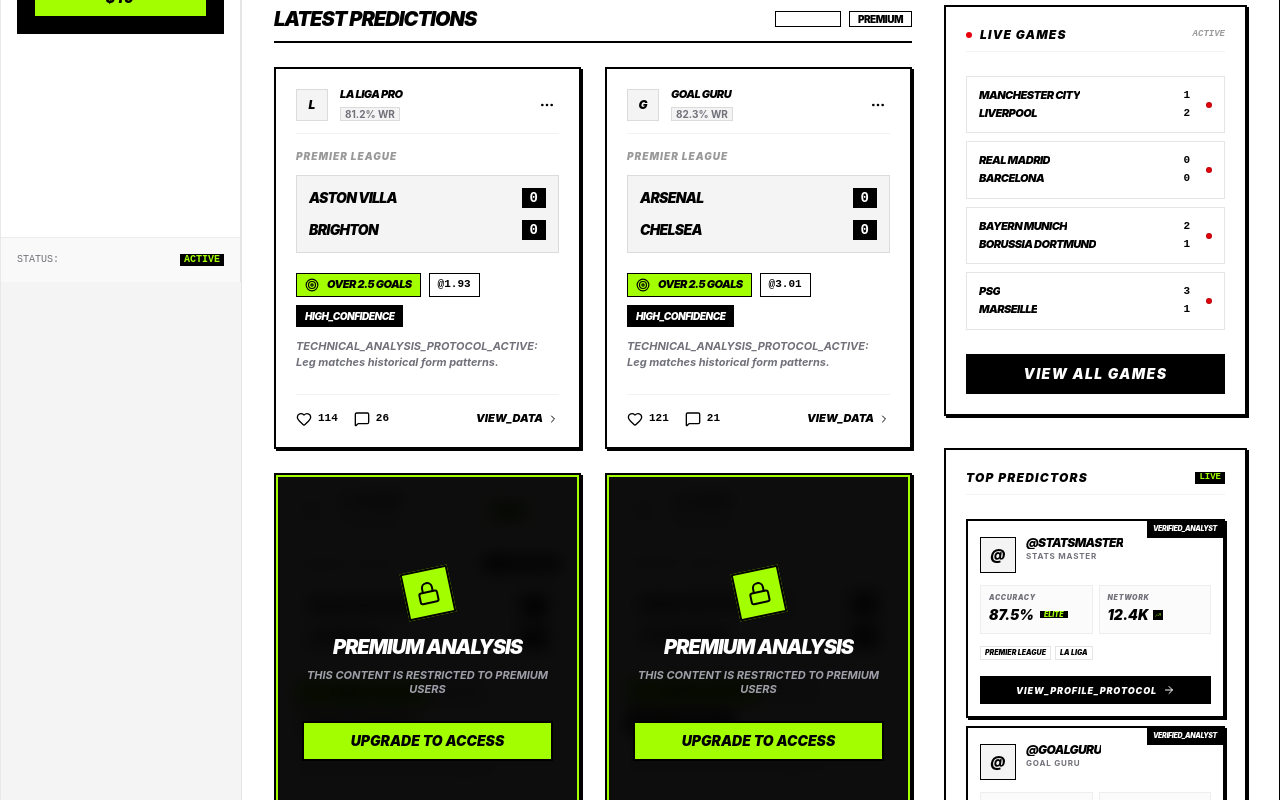
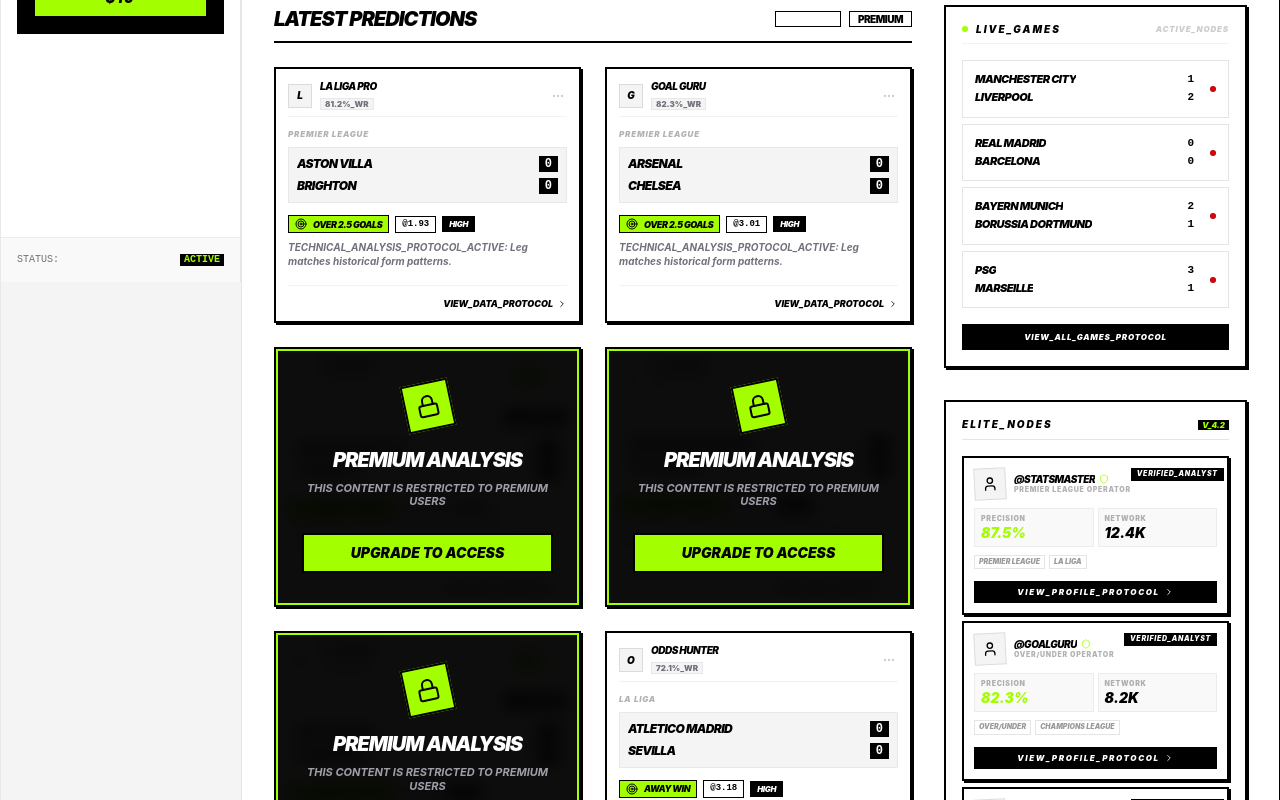
Before and after one commit to tomiwa-a/repeek, a React (Vite) app: page / in a window 1280 px wide. Shown: the part 520-1320 px from the top of the page. Built offline with nearby package versions, Linux system fonts and the light colour scheme.

Commit message:
mini fixes

```diff
--- a/src/components/LiveGames.tsx
+++ b/src/components/LiveGames.tsx
@@ -11,31 +11,31 @@
   }))
 
   return (
-    <div className="bg-white border-2 border-obsidian p-5 shadow-sm">
-      <div className="flex items-center justify-between mb-6 pb-2 border-b border-obsidian/5">
+    <div className="bg-white border-2 border-obsidian p-4 shadow-sm font-sans antialiased">
+      <div className="flex items-center justify-between mb-4 pb-2 border-b border-obsidian/5">
         <div className="flex items-center gap-2">
-          <div className="w-1.5 h-1.5 rounded-full bg-red-600 animate-pulse"></div>
-          <h2 className="text-xs font-black tracking-widest uppercase italic text-obsidian">LIVE GAMES</h2>
+          <div className="w-1.5 h-1.5 rounded-full bg-accent animate-pulse"></div>
+          <h2 className="text-[10px] font-black tracking-[0.2em] uppercase italic text-obsidian">LIVE_GAMES</h2>
         </div>
-        <span className="text-[9px] font-mono font-black text-obsidian/40 italic">ACTIVE</span>
+        <span className="text-[8px] font-black text-obsidian/20 italic tracking-widest">ACTIVE_NODES</span>
       </div>
 
-      <div className="space-y-2">
+      <div className="space-y-1.5">
         {liveGames.length > 0 ? (
           liveGames.map((game) => (
             <GameCard key={game.id} game={game} compact={true} />
           ))
         ) : (
-          <div className="py-8 text-center border-2 border-dashed border-obsidian/5">
-            <p className="text-[10px] font-black italic text-obsidian/20 uppercase tracking-tighter">
-              NO ACTIVE GAMES
+          <div className="py-6 text-center border-2 border-dashed border-obsidian/5">
+            <p className="text-[8px] font-black italic text-obsidian/20 uppercase tracking-tighter">
+              NO_ACTIVE_SESSION
             </p>
           </div>
         )}
       </div>
 
-      <button className="w-full mt-6 btn-elite py-2 text-[10px] tracking-widest">
-        VIEW ALL GAMES
+      <button className="w-full mt-4 bg-obsidian text-white py-2 text-[8px] font-black uppercase italic tracking-widest hover:bg-accent hover:text-obsidian transition-all">
+        VIEW_ALL_GAMES_PROTOCOL
       </button>
     </div>
   )
--- a/src/components/PredictionCard.tsx
+++ b/src/components/PredictionCard.tsx
@@ -1,69 +1,71 @@
-import { MoreHorizontal, Heart, MessageSquare, ChevronRight, Lock, Target } from 'lucide-react'
+import { MoreHorizontal, ChevronRight, Lock, Target } from 'lucide-react'
 import type { PredictionEquivalent } from '../data/mockSlips'
+import { useUI } from '../context/UIContext'
 
 interface PredictionCardProps {
   prediction: PredictionEquivalent
 }
 
 export default function PredictionCard({ prediction: p }: PredictionCardProps) {
+  const { openSlipDetail } = useUI()
   const {
     game, predictor, pickLabel, odds, confidence, analysis,
-    likes, comments, isPremium, status = 'pending'
+    isPremium, status = 'pending'
   } = p
 
   const { homeTeam, awayTeam, homeScore = 0, awayScore = 0, league, isLive } = game
   const { displayName: predictorName, winRate } = predictor
 
   return (
-    <div className="bg-white border-2 border-obsidian p-5 shadow-sm hover:-translate-x-1 hover:-translate-y-1 hover:shadow-md transition-all group relative">
+    <div className="bg-white border-2 border-obsidian p-3 shadow-sm hover-glitch scanline-card transition-all group relative overflow-hidden flex flex-col h-full font-sans antialiased">
       {/* Header Info */}
-      <div className="flex items-center justify-between mb-4 pb-3 border-b border-obsidian/5">
-        <div className="flex items-center gap-3">
-          <div className="w-8 h-8 bg-workspace border border-obsidian/10 flex items-center justify-center font-black text-xs italic">
+      <div className="flex items-center justify-between mb-3 pb-1.5 border-b border-obsidian/5">
+        <div className="flex items-center gap-2">
+          <div className="w-6 h-6 bg-workspace border border-obsidian/10 flex items-center justify-center font-black text-[10px] italic">
             {predictorName.charAt(0).toUpperCase()}
           </div>
           <div>
-            <h3 className="text-[11px] font-black text-obsidian uppercase italic leading-none mb-1">
+            <h3 className="text-[10px] font-black text-obsidian uppercase italic leading-none mb-0.5">
               {predictorName}
             </h3>
-            <span className="text-[10px] font-bold text-text-muted border border-obsidian/10 px-1 bg-workspace">
-              {winRate}% WR
+            <span className="text-[8px] font-black text-text-muted px-1 bg-workspace border border-obsidian/5">
+              {winRate}%_WR
             </span>
           </div>
         </div>
-        <div className="flex items-center gap-2">
-          {status === 'won' && <span className="win-badge italic">WIN</span>}
-          {status === 'lost' && <span className="loss-badge italic">LOSS</span>}
-          <button className="p-1 hover:bg-workspace transition-colors text-obsidian">
-            <MoreHorizontal className="w-4 h-4" />
+        <div className="flex items-center gap-1.5">
+          {status === 'won' && <span className="text-[8px] font-black bg-accent text-obsidian px-1.5 py-0.5 italic">WIN</span>}
+          {status === 'lost' && <span className="text-[8px] font-black bg-obsidian text-white px-1.5 py-0.5 italic">LOSS</span>}
+          <button className="p-0.5 hover:bg-workspace transition-colors text-obsidian/20 hover:text-obsidian">
+            <MoreHorizontal className="w-3.5 h-3.5" />
           </button>
         </div>
       </div>
 
       {/* Game Content */}
-      <div className="mb-5">
-        <div className="flex items-center justify-between mb-3">
-          <span className="text-[10px] font-black text-obsidian/40 tracking-widest uppercase italic">
+      <div className="mb-3">
+        <div className="flex items-center justify-between mb-2">
+          <span className="text-[8px] font-black text-obsidian/30 tracking-widest uppercase italic">
             {league}
           </span>
           {isLive && (
-            <div className="flex items-center gap-1.5 bg-obsidian px-2 py-0.5">
-              <div className="w-1.5 h-1.5 rounded-full bg-red-500 animate-pulse"></div>
-              <span className="text-[9px] font-black text-white italic">LIVE_FEED</span>
+            <div className="flex items-center gap-1 bg-obsidian px-1.5 py-0.5">
+              <div className="w-1 h-1 rounded-full bg-accent animate-pulse"></div>
+              <span className="text-[8px] font-black text-white italic">LIVE_FEED</span>
             </div>
           )}
         </div>
 
-        <div className="bg-workspace border border-obsidian/10 p-3 flex flex-col gap-3 font-black">
+        <div className="bg-workspace border border-obsidian/5 p-2 flex flex-col gap-1.5 font-black">
           <div className="flex items-center justify-between">
-            <span className="text-sm italic uppercase tracking-tighter text-obsidian">{homeTeam}</span>
-            <span className="font-mono text-sm bg-obsidian text-white px-2">
+            <span className="text-xs italic uppercase tracking-tighter text-obsidian truncate pr-4">{homeTeam}</span>
+            <span className="font-mono text-xs bg-obsidian text-white px-1.5">
               {isLive ? homeScore : '0'}
             </span>
           </div>
           <div className="flex items-center justify-between">
-            <span className="text-sm italic uppercase tracking-tighter text-obsidian">{awayTeam}</span>
-            <span className="font-mono text-sm bg-obsidian text-white px-2">
+            <span className="text-xs italic uppercase tracking-tighter text-obsidian truncate pr-4">{awayTeam}</span>
+            <span className="font-mono text-xs bg-obsidian text-white px-1.5">
               {isLive ? awayScore : '0'}
             </span>
           </div>
@@ -71,42 +73,35 @@
       </div>
 
       {/* Prediction Details */}
-      <div className="space-y-3 mb-6">
-        <div className="flex flex-wrap items-center gap-2">
-          <div className="bg-accent border border-obsidian px-2 py-1 flex items-center gap-2">
-            <Target className="w-3.5 h-3.5 text-obsidian" />
-            <span className="text-[11px] font-black uppercase italic tracking-tighter text-obsidian">
+      <div className="space-y-2 mb-4 flex-1">
+        <div className="flex flex-wrap items-center gap-1.5">
+          <div className="bg-accent border border-obsidian px-1.5 py-0.5 flex items-center gap-1.5">
+            <Target className="w-3 h-3 text-obsidian" />
+            <span className="text-[9px] font-black uppercase italic tracking-tighter text-obsidian">
               {pickLabel}
             </span>
           </div>
-          <div className="bg-white border border-obsidian px-2 py-1 flex items-center gap-2">
-            <span className="text-[11px] font-black font-mono text-obsidian">@{odds.toFixed(2)}</span>
+          <div className="bg-white border border-obsidian px-1.5 py-0.5 text-[9px] font-black font-mono text-obsidian">
+            @{odds.toFixed(2)}
           </div>
-          <div className={`px-2 py-1 border border-obsidian text-[10px] font-black uppercase italic tracking-tighter ${
+          <div className={`px-1.5 py-0.5 border border-obsidian text-[8px] font-black uppercase italic tracking-tighter ${
             confidence === 'high' ? 'bg-obsidian text-white' : 'bg-workspace text-obsidian'
           }`}>
-            {confidence.toUpperCase()}_CONFIDENCE
+            {confidence.toUpperCase()}
           </div>
         </div>
-        <p className="text-[11px] font-bold text-zinc-500 italic leading-snug">
+        <p className="text-[10px] font-bold text-zinc-500 italic leading-snug line-clamp-2">
           {analysis}
         </p>
       </div>
 
-      {/* Engagement */}
-      <div className="flex items-center justify-between pt-4 border-t border-obsidian/5">
-        <div className="flex items-center gap-4">
-          <button className="flex items-center gap-1.5 text-obsidian hover:text-accent transition-colors">
-            <Heart className="w-4 h-4" />
-            <span className="text-[11px] font-black font-mono text-obsidian">{likes}</span>
-          </button>
-          <button className="flex items-center gap-1.5 text-obsidian hover:text-accent transition-colors">
-            <MessageSquare className="w-4 h-4" />
-            <span className="text-[11px] font-black font-mono text-obsidian">{comments}</span>
-          </button>
-        </div>
-        <button className="text-[11px] font-black italic uppercase hover:text-accent flex items-center gap-1 text-obsidian">
-          VIEW_DATA <ChevronRight className="w-3 h-3" />
+      {/* Action Area */}
+      <div className="pt-3 border-t border-obsidian/5 flex justify-end">
+        <button
+          onClick={() => openSlipDetail(p as any)}
+          className="text-[9px] font-black italic uppercase hover:text-accent flex items-center gap-1 text-obsidian group/btn transition-colors"
+        >
+          VIEW_DATA_PROTOCOL <ChevronRight className="w-2.5 h-2.5 group-hover/btn:translate-x-0.5 transition-transform" />
         </button>
       </div>
 
--- a/src/components/PredictorCard.tsx
+++ b/src/components/PredictorCard.tsx
@@ -1,4 +1,4 @@
-import { TrendingUp, ArrowRight } from 'lucide-react'
+import { Shield, User, ChevronRight } from 'lucide-react'
 import { useNavigate } from 'react-router-dom'
 
 interface PredictorCardProps {
@@ -18,59 +18,54 @@
   const navigate = useNavigate()
 
   return (
-    <div className="bg-white border-2 border-obsidian p-3 shadow-sm hover:-translate-x-0.5 hover:-translate-y-0.5 hover:shadow-md transition-all group relative overflow-hidden flex flex-col h-full font-sans antialiased">
-      {/* Absolute Rank Mark */}
-      <div className="absolute top-0 right-0 bg-obsidian text-white px-1.5 py-1 text-[7px] font-black italic tracking-tighter z-10 uppercase">
-        VERIFIED_ANALYST
+    <div
+      onClick={() => navigate(`/profile?u=${predictor.username}`)}
+      className="bg-white border-2 border-obsidian p-2.5 shadow-sm hover-glitch scanline-card cursor-pointer transition-all flex flex-col h-full font-sans antialiased group"
+    >
+      {/* Dynamic Header */}
+      <div className="flex justify-between items-start mb-2">
+        <div className="flex items-center gap-2">
+          <div className="w-8 h-8 bg-workspace border border-obsidian/10 flex items-center justify-center -rotate-3 group-hover:rotate-0 transition-transform bg-white shrink-0">
+            <User className="w-4 h-4 text-obsidian" />
+          </div>
+          <div className="min-w-0">
+            <div className="flex items-center gap-1 leading-none mb-0.5">
+              <h3 className="text-[10px] font-black italic uppercase tracking-tighter text-obsidian truncate">{predictor.username}</h3>
+              <Shield className="w-2.5 h-2.5 text-accent shrink-0" />
+            </div>
+            <div className="text-[7px] font-black text-obsidian/30 uppercase tracking-widest truncate">{predictor.specialties[0]} OPERATOR</div>
+          </div>
+        </div>
+        <div className="bg-obsidian text-white px-1.5 py-0.5 text-[7px] font-black italic tracking-widest shrink-0">VERIFIED_ANALYST</div>
       </div>
 
-      {/* Header */}
-      <div className="flex items-start gap-2.5 mb-3 pt-1">
-        <div className="w-9 h-9 bg-workspace border border-obsidian flex items-center justify-center text-sm font-black italic group-hover:bg-accent transition-colors text-obsidian shrink-0">
-          {predictor.username.charAt(0).toUpperCase()}
+      {/* Grid Stats */}
+      <div className="grid grid-cols-2 gap-1 mb-2">
+        <div className="bg-workspace/50 p-1.5 border border-obsidian/5">
+          <div className="text-[7px] font-black text-obsidian/30 uppercase tracking-widest mb-0.5">PRECISION</div>
+          <div className="text-sm font-black italic text-accent leading-none">{predictor.winRate}%</div>
         </div>
-        <div className="min-w-0">
-          <h3 className="text-xs font-black uppercase italic tracking-tighter leading-none mb-0.5 text-obsidian truncate">
-            {predictor.username}
-          </h3>
-          <p className="text-[8px] font-bold text-text-muted uppercase tracking-widest truncate">{predictor.displayName}</p>
-        </div>
-      </div>
-
-      {/* Stats Grid */}
-      <div className="grid grid-cols-2 gap-1.5 mb-3">
-        <div className="bg-workspace/40 border border-obsidian/5 p-2 transition-colors group-hover:border-obsidian/10">
-          <span className="text-[7px] font-black text-text-muted uppercase tracking-widest block mb-0.5 italic">ACCURACY</span>
-          <div className="flex items-center gap-1.5 leading-none">
-            <span className="text-sm font-black italic text-obsidian">{predictor.winRate}%</span>
-            {predictor.winRate > 80 && <span className="text-[7px] font-black text-accent bg-obsidian px-1 italic">ELITE</span>}
-          </div>
-        </div>
-        <div className="bg-workspace/40 border border-obsidian/5 p-2 transition-colors group-hover:border-obsidian/10">
-          <span className="text-[7px] font-black text-text-muted uppercase tracking-widest block mb-0.5 italic">NETWORK</span>
-          <div className="flex items-center gap-1 leading-none">
-            <span className="text-sm font-black italic text-obsidian">{predictor.followers < 1000 ? predictor.followers : `${(predictor.followers/1000).toFixed(1)}K`}</span>
-            <TrendingUp className="w-2.5 h-2.5 text-accent bg-obsidian p-0.5" />
+        <div className="bg-workspace/50 p-1.5 border border-obsidian/5">
+          <div className="text-[7px] font-black text-obsidian/30 uppercase tracking-widest mb-0.5">NETWORK</div>
+          <div className="text-sm font-black italic text-obsidian leading-none">
+            {predictor.followers < 1000 ? predictor.followers : `${(predictor.followers/1000).toFixed(1)}K`}
           </div>
         </div>
       </div>
 
       {/* Specialty Tags */}
-      <div className="flex flex-wrap gap-1 mb-4 flex-1">
+      <div className="flex flex-wrap gap-1 mb-3 flex-1 overflow-hidden">
         {predictor.specialties.map((specialty, index) => (
-          <span key={index} className="text-[7px] font-black text-obsidian uppercase italic border border-obsidian/10 px-1 py-0.5 group-hover:border-obsidian/20 transition-colors whitespace-nowrap">
+          <span key={index} className="text-[7px] font-black text-obsidian/40 uppercase italic border border-obsidian/10 px-1 py-0.5 group-hover:border-obsidian/20 transition-colors whitespace-nowrap">
             {specialty}
           </span>
         ))}
       </div>
 
       {/* Profile Action */}
-      <button
-        onClick={() => navigate(`/profile/${predictor.username.toLowerCase()}`)}
-        className="w-full bg-obsidian text-white py-2 flex items-center justify-center gap-1.5 text-[9px] font-black uppercase italic tracking-widest hover:bg-accent hover:text-obsidian transition-all group/btn"
-      >
+      <button className="w-full bg-obsidian text-white py-1.5 text-[8px] font-black uppercase italic tracking-[0.2em] group-hover:bg-accent group-hover:text-obsidian transition-colors flex items-center justify-center gap-1 group/btn">
         VIEW_PROFILE_PROTOCOL
-        <ArrowRight className="w-3 h-3 group-hover/btn:translate-x-0.5 transition-transform" />
+        <ChevronRight className="w-2.5 h-2.5 group-hover/btn:translate-x-0.5 transition-transform" />
       </button>
     </div>
   )
--- a/src/components/TopPredictors.tsx
+++ b/src/components/TopPredictors.tsx
@@ -3,20 +3,20 @@
 
 export default function TopPredictors() {
   return (
-    <div className="bg-white border-2 border-obsidian p-5 shadow-sm">
-      <div className="flex items-center justify-between mb-6 pb-2 border-b border-obsidian/5 text-obsidian">
-        <h2 className="text-xs font-black tracking-widest uppercase italic">TOP PREDICTORS</h2>
-        <span className="text-[9px] font-mono font-black text-accent bg-obsidian px-1">LIVE</span>
+    <div className="bg-white border-2 border-obsidian p-4 shadow-sm font-sans antialiased">
+      <div className="flex items-center justify-between mb-4 pb-2 border-b border-obsidian/10 text-obsidian">
+        <h2 className="text-[10px] font-black tracking-[0.2em] uppercase italic">ELITE_NODES</h2>
+        <span className="text-[8px] font-black text-accent bg-obsidian px-1 italic">V_4.2</span>
       </div>
 
-      <div className="space-y-2">
+      <div className="space-y-1.5">
         {mockPredictors.slice(0, 5).map((predictor) => (
           <PredictorCard key={predictor.id} predictor={predictor} />
         ))}
       </div>
 
-      <button className="w-full mt-6 btn-elite py-2 text-[10px] tracking-widest">
-        VIEW ALL PREDICTORS
+      <button className="w-full mt-4 bg-obsidian text-white py-2 text-[8px] font-black uppercase italic tracking-widest hover:bg-accent hover:text-obsidian transition-all">
+        ACCESS_ALL_OPERATORS
       </button>
     </div>
   )
--- a/src/pages/Live.tsx
+++ b/src/pages/Live.tsx
@@ -23,33 +23,33 @@
     }))
 
   return (
-    <div className="max-w-[1920px] mx-auto px-4 md:px-8 py-10 space-y-12">
+    <div className="max-w-[1600px] mx-auto px-4 md:px-6 py-6 space-y-8 font-sans antialiased bg-white">
       {/* Live Games Section */}
       <div>
-        <div className="flex items-center justify-between mb-8 pb-3 border-b-2 border-obsidian">
-          <div className="flex items-center gap-3">
-            <div className="w-2.5 h-2.5 rounded-full bg-red-600 animate-pulse"></div>
-            <h1 className="text-2xl font-black italic uppercase tracking-tighter text-obsidian">
-              LIVE MATCHES
+        <div className="flex items-center justify-between mb-4 pb-2 border-b-2 border-obsidian">
+          <div className="flex items-center gap-2">
+            <div className="w-2 h-2 rounded-full bg-accent animate-pulse"></div>
+            <h1 className="text-lg font-black italic uppercase tracking-tighter text-obsidian">
+              LIVE_MATCH_PROTOCOLS
             </h1>
           </div>
-          <div className="bg-obsidian text-white px-3 py-1 text-[10px] font-black italic">
-            {liveGames.length} ACTIVE GAMES
+          <div className="bg-obsidian text-white px-2 py-0.5 text-[8px] font-black italic tracking-widest uppercase">
+            {liveGames.length}_ACTIVE_SESSIONS
           </div>
         </div>
 
         {liveGames.length > 0 ? (
-          <div className="grid grid-cols-1 md:grid-cols-2 lg:grid-cols-3 xl:grid-cols-4 gap-6">
+          <div className="grid grid-cols-1 md:grid-cols-2 lg:grid-cols-3 xl:grid-cols-4 2xl:grid-cols-5 gap-3">
             {liveGames.map(game => (
               <GameCard key={game.id} game={game} />
             ))}
           </div>
         ) : (
-          <div className="bg-white border-2 border-dashed border-obsidian/10 text-center py-20 shadow-sm relative overflow-hidden group">
-             <div className="absolute inset-0 dot-matrix opacity-5 pointer-events-none"></div>
-            <Radio className="w-12 h-12 text-obsidian/10 mx-auto mb-4 group-hover:text-accent transition-colors" />
-            <p className="text-base font-black italic text-obsidian/40 uppercase tracking-tighter leading-none">
-              NO ACTIVE MATCHES DETECTED
+          <div className="bg-workspace border-2 border-dashed border-obsidian/10 text-center py-16 relative overflow-hidden group">
+             <div className="absolute inset-0 dot-matrix opacity-10 pointer-events-none"></div>
+            <Radio className="w-10 h-10 text-obsidian/5 mx-auto mb-3 group-hover:text-accent transition-colors duration-500" />
+            <p className="text-xs font-black italic text-obsidian/20 uppercase tracking-[0.2em] leading-none">
+              NO_ACTIVE_MATCHES_DETECTED
             </p>
           </div>
         )}
@@ -57,16 +57,16 @@
 
       {/* Upcoming Games Section */}
       <div>
-        <div className="flex items-center justify-between mb-8 pb-3 border-b-2 border-obsidian">
-          <div className="flex items-center gap-3">
-            <Terminal className="w-5 h-5 text-obsidian" />
-            <h2 className="text-xl font-black italic uppercase tracking-tighter text-obsidian">
-              UPCOMING MATCHES
+        <div className="flex items-center justify-between mb-4 pb-2 border-b-2 border-obsidian">
+          <div className="flex items-center gap-2">
+            <Terminal className="w-4 h-4 text-obsidian" />
+            <h2 className="text-lg font-black italic uppercase tracking-tighter text-obsidian">
+              UPCOMING_CYCLES
             </h2>
           </div>
         </div>
 
-        <div className="grid grid-cols-1 md:grid-cols-2 lg:grid-cols-3 xl:grid-cols-4 gap-6">
+        <div className="grid grid-cols-1 md:grid-cols-2 lg:grid-cols-3 xl:grid-cols-4 2xl:grid-cols-5 gap-3">
           {upcomingSoon.map(game => (
             <GameCard key={game.id} game={game} />
           ))}
```
Also changed, not shown: src/components/GameCard.tsx (+19 -19 lines), src/style.css (+39 -0 lines), 3 other files (tests, documents, lock files or other folders).
